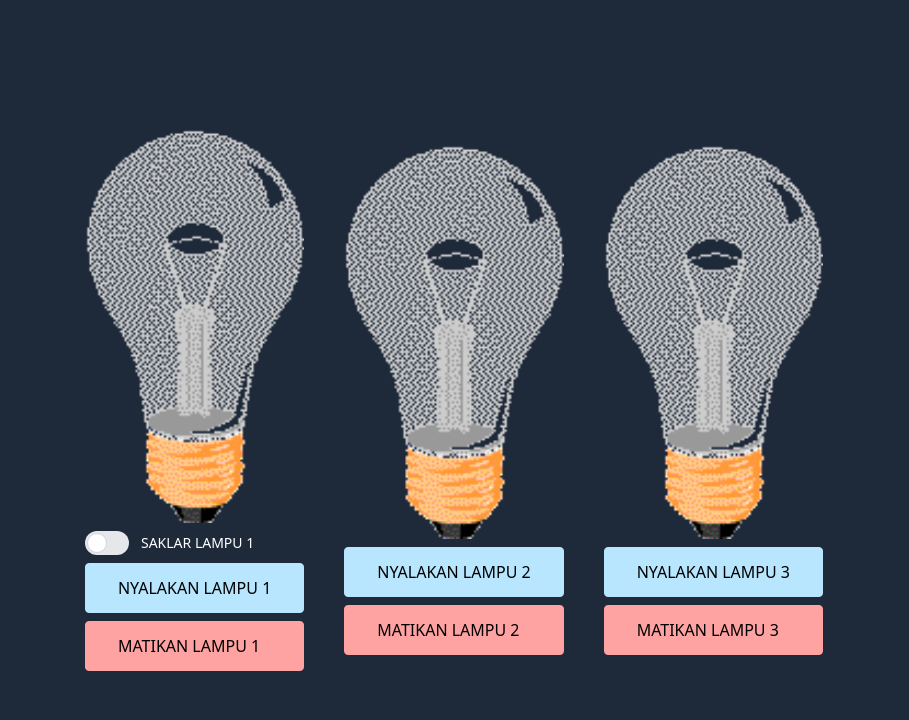
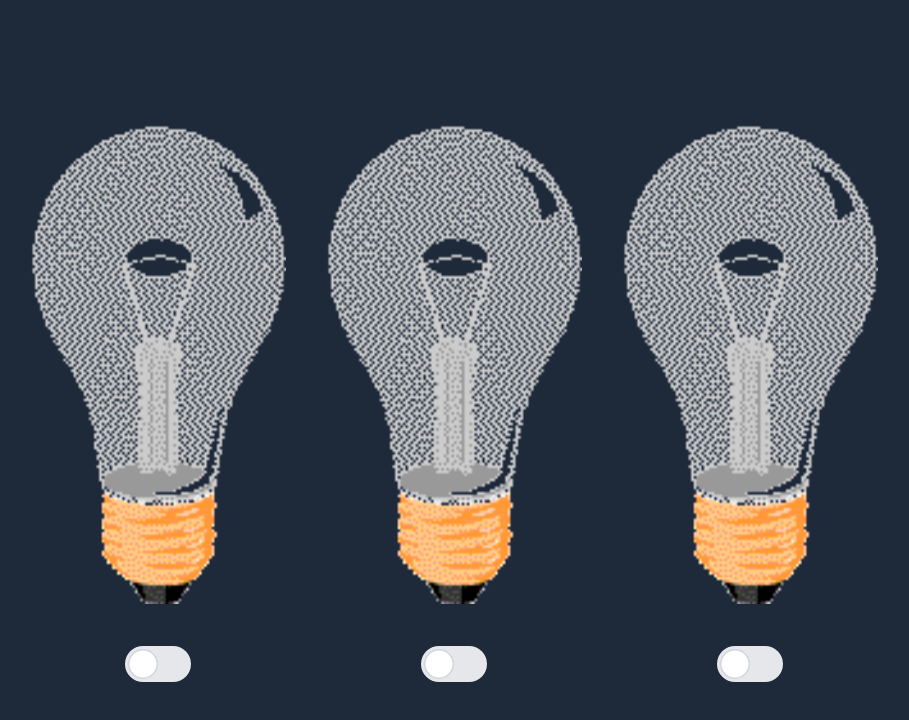
Before and after one commit to fauzanraf/sesi-4-cetrekanlampu, a website: page index.html in a window 1280 px wide. Shown: the whole page, without its empty margins (186-1095 px from the left). Drawn offline with nearby package versions, Linux system fonts and the light colour scheme.

Commit message:
version 3 update with installed tailwind css changing the toogle button

```diff
--- a/index.html
+++ b/index.html
@@ -5,53 +5,49 @@
     <meta charset="UTF-8">
     <meta name="viewport" content="width=device-width, initial-scale=1.0">
     <title>CETRAK CETREK LAMPU SESI 4</title>
-    <script src="https://cdn.jsdelivr.net/npm/@tailwindcss/browser@4"></script>
-    <link rel="stylesheet" href="style.css">
+    <link rel="stylesheet" href="style2.css">
+    <link rel="stylesheet" href="/dist/styles.css">
 </head>
 
 <body>
     <div class="flex items-center justify-center min-h-screen w-full bg-gray-800 gap-10">
         <!-- lampu 1 -->
-        <div class="flex flex-col gap-2 py-4">
-            <img src="assets/images/off.gif" alt="" id="lampu1" />
+        <div class="flex flex-col gap-2 py-4 items-center">
+            <img src="assets/images/off.gif" alt="" id="lampu1" style="width: 20vw; height: 60vh;" />
+            <div style="height: 2rem;"></div>
             <!-- TOGGLE 1 START -->
             <!-- using flowbite as tailwind css component, there is also hyperui but on the video when it is released, there is no toggle so flowbite was used instead -->
-            <label class="inline-flex items-center cursor-pointer">
-                <input type="checkbox" value="" class="sr-only peer">
+            <label class="inline-flex items-center cursor-pointer" style="transform: scale(1.5);">
+                <input type="checkbox" id="default-toggle1" class="sr-only peer" onchange="saklar()">
                 <div
                     class="relative w-11 h-6 bg-gray-200 peer-focus:outline-none peer-focus:ring-4 peer-focus:ring-blue-300 dark:peer-focus:ring-blue-800 rounded-full peer dark:bg-gray-700 peer-checked:after:translate-x-full rtl:peer-checked:after:-translate-x-full peer-checked:after:border-white after:content-[''] after:absolute after:top-[2px] after:start-[2px] after:bg-white after:border-gray-300 after:border after:rounded-full after:h-5 after:w-5 after:transition-all dark:border-gray-600 peer-checked:bg-blue-600 dark:peer-checked:bg-blue-600">
                 </div>
-                <span class="ms-3 text-sm font-medium text-white dark:text-gray-300">SAKLAR LAMPU 1</span>
             </label>
             <!-- TOGGLE 1 END -->
-            <button onclick="saklar('on', 1)"
-                class="inline-flex items-center gap-2 rounded-sm border border-sky-200 bg-sky-200 px-8 py-3 text-black hover:bg-white hover:text-black-200 focus:ring-3 focus:outline-hidden">NYALAKAN
-                LAMPU 1</button>
-            <button onclick="saklar('off', 1)"
-                class="inline-flex items-center gap-2 rounded-sm border border-red-300 bg-red-300 px-8 py-3 text-black hover:bg-white hover:text-black-200 focus:ring-3 focus:outline-hidden">MATIKAN
-                LAMPU 1</button>
         </div>
         <!-- lampu 1 end -->
         <!-- lampu 2 -->
-        <div class="flex flex-col gap-2 py-4">
-            <img src="assets/images/off.gif" alt="" id="lampu2" />
-            <button onclick="saklar('on', 2)"
-                class="inline-flex items-center gap-2 rounded-sm border border-sky-200 bg-sky-200 px-8 py-3 text-black hover:bg-white hover:text-black-200 focus:ring-3 focus:outline-hidden">NYALAKAN
-                LAMPU 2</button>
-            <button onclick="saklar('off', 2)"
-                class="inline-flex items-center gap-2 rounded-sm border border-red-300 bg-red-300 px-8 py-3 text-black hover:bg-white hover:text-black-200 focus:ring-3 focus:outline-hidden">MATIKAN
-                LAMPU 2</button>
+        <div class="flex flex-col gap-2 py-4 items-center">
+            <img src="assets/images/off.gif" alt="" id="lampu2" style="width: 20vw; height: 60vh;" />
+            <div style="height: 2rem;"></div>
+            <label class="inline-flex items-center cursor-pointer" style="transform: scale(1.5);">
+                <input type="checkbox" id="default-toggle2" class="sr-only peer" onchange="saklar()">
+                <div
+                    class="relative w-11 h-6 bg-gray-200 peer-focus:outline-none peer-focus:ring-4 peer-focus:ring-blue-300 dark:peer-focus:ring-blue-800 rounded-full peer dark:bg-gray-700 peer-checked:after:translate-x-full rtl:peer-checked:after:-translate-x-full peer-checked:after:border-white after:content-[''] after:absolute after:top-[2px] after:start-[2px] after:bg-white after:border-gray-300 after:border after:rounded-full after:h-5 after:w-5 after:transition-all dark:border-gray-600 peer-checked:bg-blue-600 dark:peer-checked:bg-blue-600">
+                </div>
+            </label>
         </div>
         <!-- lampu 2 end -->
         <!-- lampu 3 -->
-        <div class="flex flex-col gap-2 py-4">
-            <img src="assets/images/off.gif" alt="" id="lampu3" />
-            <button onclick="saklar('on', 3)"
-                class="inline-flex items-center gap-2 rounded-sm border border-sky-200 bg-sky-200 px-8 py-3 text-black hover:bg-white hover:text-black-200 focus:ring-3 focus:outline-hidden">NYALAKAN
-                LAMPU 3</button>
-            <button onclick="saklar('off', 3)"
-                class="inline-flex items-center gap-2 rounded-sm border border-red-300 bg-red-300 px-8 py-3 text-black hover:bg-white hover:text-black-200 focus:ring-3 focus:outline-hidden">MATIKAN
-                LAMPU 3</button>
+        <div class="flex flex-col gap-2 py-4 items-center">
+            <img src="assets/images/off.gif" alt="" id="lampu3" style="width: 20vw; height: 60vh;" />
+            <div style="height: 2rem;"></div>
+            <label class="inline-flex items-center cursor-pointer" style="transform: scale(1.5);">
+                <input type="checkbox" id="default-toggle3" class="sr-only peer" onchange="saklar()">
+                <div
+                    class="relative w-11 h-6 bg-gray-200 peer-focus:outline-none peer-focus:ring-4 peer-focus:ring-blue-300 dark:peer-focus:ring-blue-800 rounded-full peer dark:bg-gray-700 peer-checked:after:translate-x-full rtl:peer-checked:after:-translate-x-full peer-checked:after:border-white after:content-[''] after:absolute after:top-[2px] after:start-[2px] after:bg-white after:border-gray-300 after:border after:rounded-full after:h-5 after:w-5 after:transition-all dark:border-gray-600 peer-checked:bg-blue-600 dark:peer-checked:bg-blue-600">
+                </div>
+            </label>
         </div>
         <!-- lampu 3 end -->
     </div>
--- /dev/null
+++ b/postcss.config.js
@@ -0,0 +1,5 @@
+export default {
+    plugins: {
+        "@tailwindcss/postcss": {},
+    }
+}
--- a/saklar.js
+++ b/saklar.js
@@ -1,28 +1,27 @@
 function saklar(action, lamp) {
+    let toggle1 = document.getElementById('default-toggle1');
+    let toggle2 = document.getElementById('default-toggle2');
+    let toggle3 = document.getElementById('default-toggle3');
+
     let lampu1 = document.getElementById('lampu1');
     let lampu2 = document.getElementById('lampu2');
     let lampu3 = document.getElementById('lampu3');
 
-    if (action == 'on') {
-        if (lamp == 1) {
-            lampu1.src = "assets/images/on.gif";
-        }
-        if (lamp == 2) {
-            lampu2.src = "assets/images/on.gif";
-        }
-        if (lamp == 3) {
-            lampu3.src = "assets/images/on.gif";
-        }
+    if (toggle1.checked) {
+        lampu1.src = "assets/images/on.gif";
+    } else {
+        lampu1.src = "assets/images/off.gif";
     }
-    if (action == 'off') {
-        if (lamp == 1) {
-            lampu1.src = "assets/images/off.gif";
-        }
-        if (lamp == 2) {
-            lampu2.src = "assets/images/off.gif";
-        }
-        if (lamp == 3) {
-            lampu3.src = "assets/images/off.gif";
-        }
+
+    if (toggle2.checked) {
+        lampu2.src = "assets/images/on.gif";
+    } else {
+        lampu2.src = "assets/images/off.gif";
+    }
+
+    if (toggle3.checked) {
+        lampu3.src = "assets/images/on.gif";
+    } else {
+        lampu3.src = "assets/images/off.gif";
     }
 }
--- a/style.css
+++ /dev/null
@@ -1,13 +0,0 @@
-@import "tailwindcss";
-/* Add smooth color transition for buttons */
-button {
-  transition-property: background-color, color, border-color;
-  transition-duration: 300ms;
-  transition-timing-function: ease;
-}
-
-.button-error {
-    background: rgb(202, 60, 60);
-    color: white;
-    /* this is a maroon */
-}
--- /dev/null
+++ b/style2.css
@@ -0,0 +1,12 @@
+/* Add smooth color transition for buttons */
+button {
+  transition-property: background-color, color, border-color;
+  transition-duration: 300ms;
+  transition-timing-function: ease;
+}
+
+.button-error {
+  background: rgb(202, 60, 60);
+  color: white;
+  /* this is a maroon */
+}
--- /dev/null
+++ b/styles.css
@@ -0,0 +1 @@
+@import "tailwindcss";
```
Also changed, not shown: package.json (added, +12 -0 lines), dist/styles.css (added), 1 other file.
